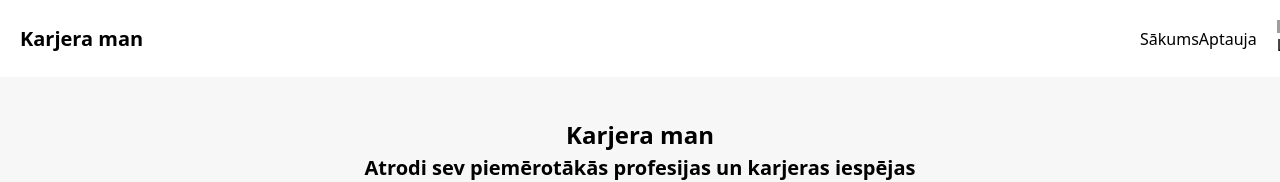
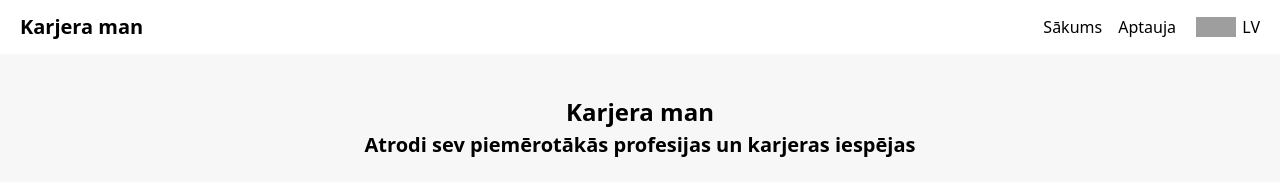
Before and after one commit to RobzLegz/career-choice, a Next.js app: page / in a window 1280 px wide. Shown: the top 182 px of the page. Built offline with nearby package versions, Linux system fonts and the light colour scheme; grey boxes are pictures that could not be loaded.

Commit message:
applying styles

```diff
--- a/src/components/navigation/Navigation.tsx
+++ b/src/components/navigation/Navigation.tsx
@@ -16,16 +16,16 @@ function Navigation() {
             <ul className="nav__links">
                 <li className="nav__link"><Link href="/">{languageInfo.text.global.navigation.links.link1}</Link></li>
                 <li className="nav__link"><Link href="/find">{languageInfo.text.global.navigation.links.link2}</Link></li>
-                <li className={`${languageChangerActive ? "" : ""}`}>
+                <li className="ml-5 flex items-center h-full">
                     {!languageChangerActive ? (
-                        <div className="ml-5" onClick={() => setLanguageChangerActive(true)}>
+                        <div className="w-16 h-5" onClick={() => setLanguageChangerActive(true)}>
                             {
                                 supportedLanguages.map((l) => {
                                     if(languageInfo.lang === l.short){
                                         return (
-                                            <div className="language__container">
-                                                <img src={l.flag} alt={`${l.language} flag`} />
-                                                <p>{l.short}</p>
+                                            <div className="w-full h-full flex items-center justify-between">
+                                                <img className="w-10 h-full" src={l.flag} alt={`${l.language} flag`} />
+                                                <p className="ml-1">{l.short}</p>
                                             </div>
                                         )
                                     }
@@ -36,9 +36,9 @@ function Navigation() {
                         <>
                             {
                                 supportedLanguages.map((language) => (
-                                    <div className="language__container">
-                                        <img src={language.flag} alt={`${language.language} flag`} />
-                                        <p>{language.short}</p>
+                                    <div className="h-5 flex ml-3 items-center">
+                                        <img className="w-10 h-full" src={language.flag} alt={`${language.language} flag`} />
+                                        <p className="ml-1">{language.short}</p>
                                     </div>
                                 ))
                             }
--- a/src/styles/globals.css
+++ b/src/styles/globals.css
@@ -22,7 +22,7 @@
         @apply px-5 py-2 bg-ourBlue text-white text-average rounded-md;
     }
     nav{
-        @apply w-full p-5 bg-white flex items-center justify-start md:justify-between flex-col md:flex-row;
+        @apply w-full py-3 px-5 bg-white flex items-center justify-start md:justify-between flex-col md:flex-row;
     }
     footer{
         @apply w-full py-5 flex items-center justify-between bg-white px-5 md:px-40;
@@ -65,11 +65,13 @@
     .page{
         @apply min-h-screen bg-light-darker;
     }
+    .nav__link{
+        @apply ml-4;
+    }
 }
 
 .nav__links{
     display: flex;
-    width: 120px;
     align-items: center;
     justify-content: space-between;
 }
```
